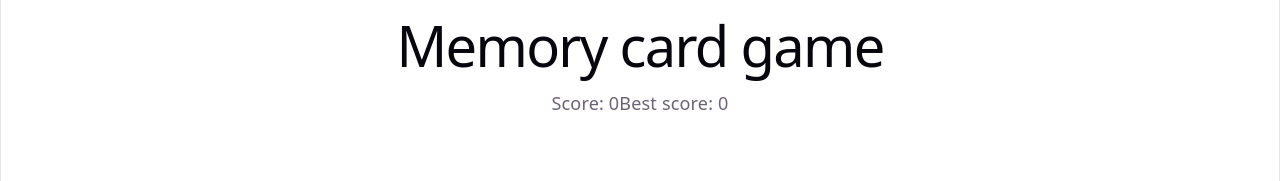
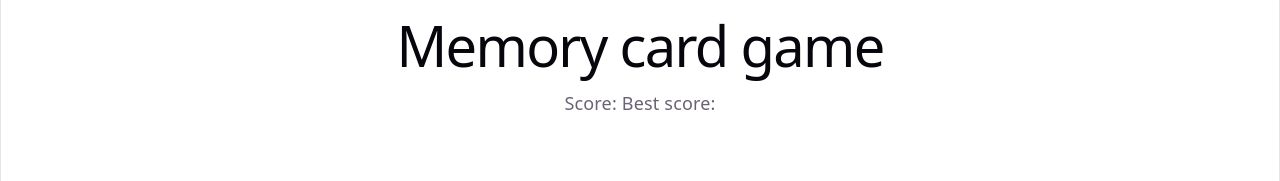
Before and after one commit to WujecDamian/odin-Memory-Card, a React (Vite) app: page / in a window 1280 px wide. Shown: the top 181 px of the page. Built offline with nearby package versions, Linux system fonts and the light colour scheme; no server answers.

Commit message:
refactor(scoreboard): update props to accept score and bestScore

```diff
--- a/src/features/cardGame/scoreboard.jsx
+++ b/src/features/cardGame/scoreboard.jsx
@@ -1,11 +1,8 @@
 import { useState } from "react";
 
-export default function Scoreboard() {
-  const [score, setScore] = useState(0);
-  const [bestScore, setBestScore] = useState(0);
-
+export default function Scoreboard({ score, bestScore }) {
   return (
-    <section className="score_board">
+    <section className="scoreboard">
       <span>Score: {score}</span>
       <span>Best score: {bestScore}</span>
     </section>
```
